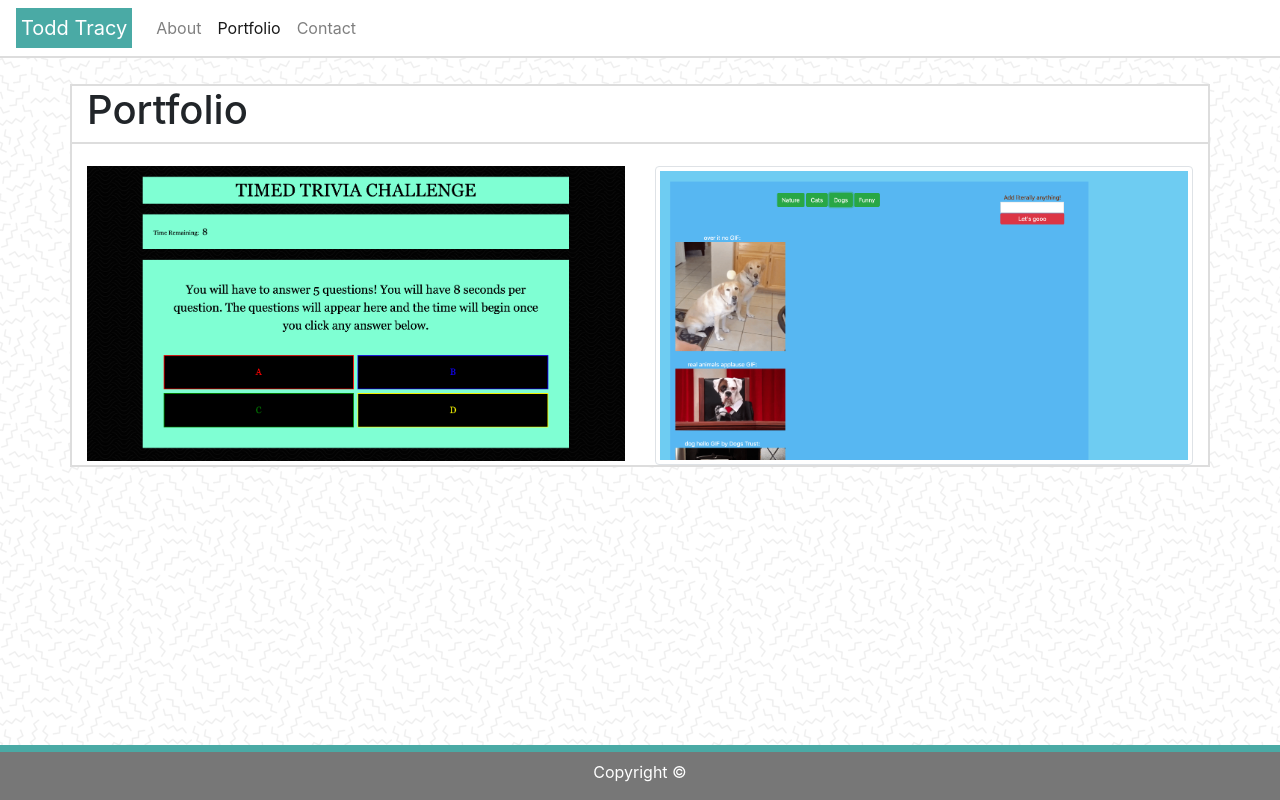
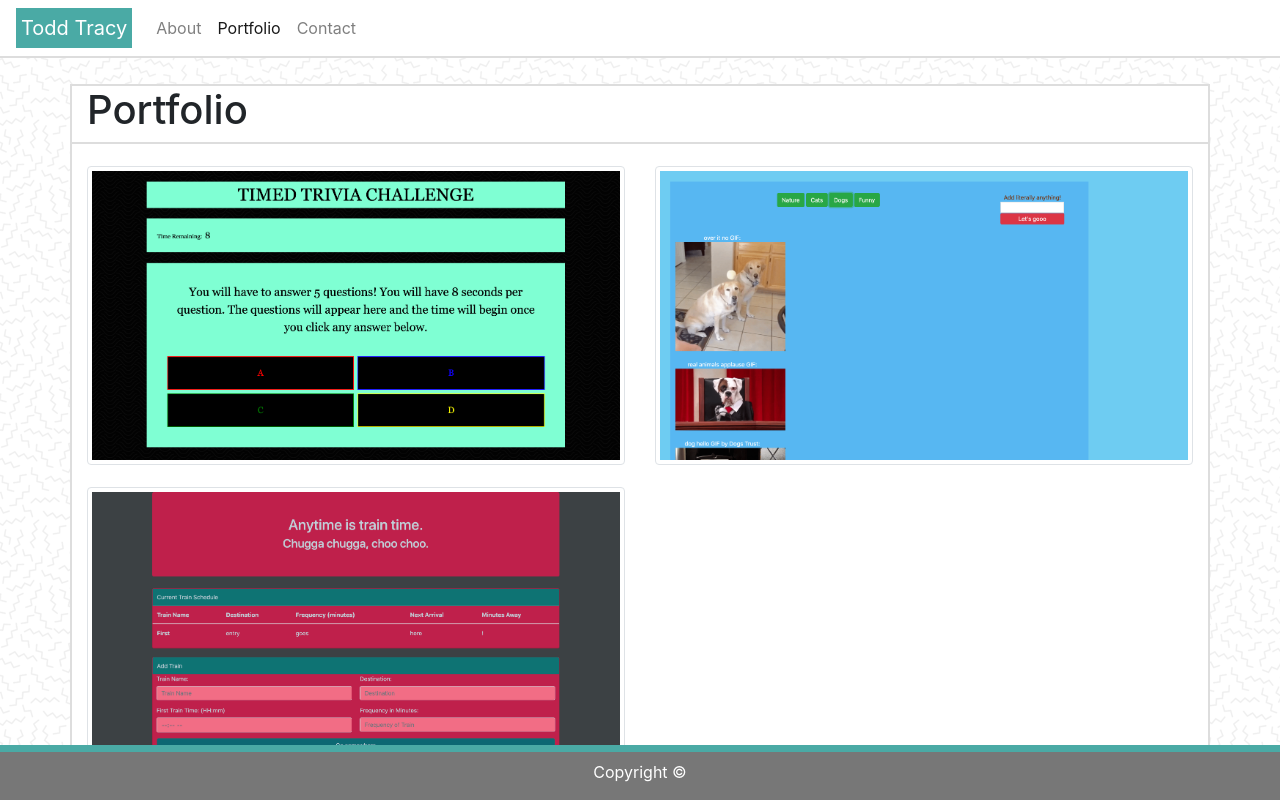
Before and after one commit to trvcytg/Bootstrap-Portfolio, a plain HTML site: page portfolio.html in a window 1280 px wide. Drawn offline with Linux system fonts and the light colour scheme.

Commit message:
Linked new entry to portfolio and formatted older entries

```diff
--- a/portfolio.html
+++ b/portfolio.html
@@ -64,22 +64,36 @@
           <a href="https://trvcytg.github.io/TriviaGame/">
             <img
               src="./assets/images/triviaGame.png"
-              alt="HTML tutorial"
-              style="width:100%;height:auto;border:0"
+              class="img-thumbnail"
+              alt="Trivia Game"
+              style="width: 100%; height: auto"
             />
           </a>
         </div>
-          <div class="col-sm-6">
-            <a href="https://trvcytg.github.io/GifTastic/"><img
-            src="assets/images/GifTastic.png"
+        <div class="col-sm-6">
+          <a href="https://trvcytg.github.io/GifTastic/"
+            ><img
+              src="assets/images/GifTastic.png"
               class="img-thumbnail"
-              alt="Todd Tracy"
+              alt="GifTastic"
               style="width: 100%; height: auto;"
             />
           </a>
+        </div>
+      </div>
+        <div class="row" style="margin-top: 2%;">
+          <div class="col-sm-6">
+            <a href="https://trvcytg.github.io/trainFirebase/">
+              <img
+                src="./assets/images/projectEvergreen.png"
+                class="img-thumbnail"
+                alt="Train Scheduler"
+                style="width: 100%; height: auto"
+              />
+            </a>
           </div>
+          <!-- Add Next webpage here! -->
         </div>
-
       </div>
     </div>
   </body>
```
